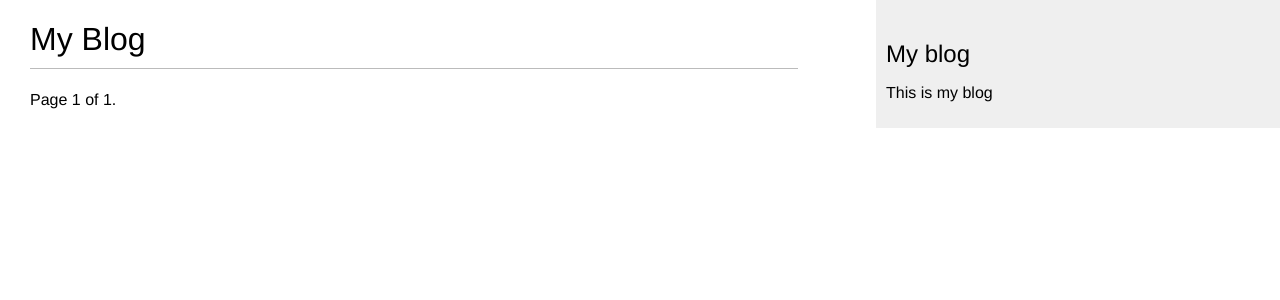
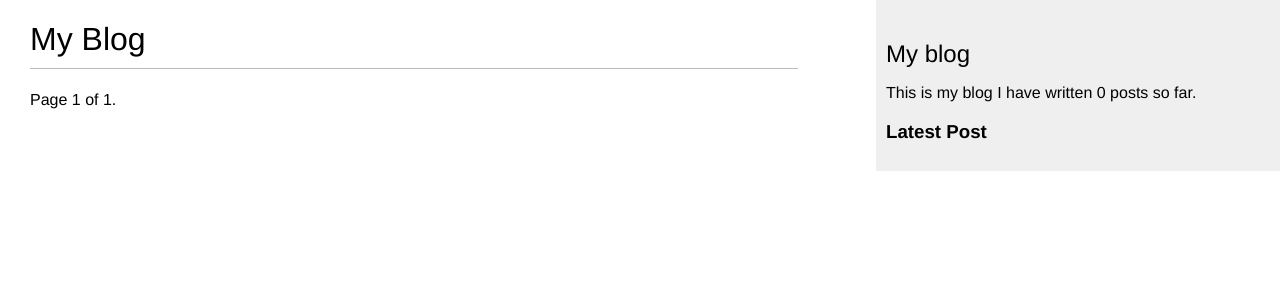
Before and after one commit to stateman24/Blog, a Django app: page / in a window 1280 px wide. Shown: the top 300 px of the page. Run offline with Django 5.2, Linux system fonts and the light colour scheme; data that the repository does not hold is empty.

Commit message:
Created a tag system for post and created a custom tag

```diff
--- a/blog/models.py
+++ b/blog/models.py
@@ -2,6 +2,7 @@ from django.db import models
 from django.utils import timezone
 from django.contrib.auth.models import User
 from django.urls import reverse
+from taggit.managers import TaggableManager
 # Custom QuerySet Manager
 
 
@@ -27,6 +28,7 @@ class Post(models.Model):
 
     objects = models.Manager()  # Default manager
     published = PublishedManager()  # Custom manager
+    tags = TaggableManager()    # tag manager
 
     class Meta:
         ordering = ['-publish']
--- a/blog/templates/blog/base.html
+++ b/blog/templates/blog/base.html
@@ -1,3 +1,4 @@
+{% load blog_tags %}
 {% load static %}
 <!DOCTYPE html>
 <html lang="en">
@@ -17,7 +18,12 @@
     </div>
     <div id='sidebar'>
         <h2>My blog</h2>
-        <p>This is my blog</p>
+        <p>
+            This is my blog
+            I have written {% total_posts %} posts so far.
+        </p>
+        <h3>Latest Post</h3>
+        {% latest_post 3 %}
     </div>
 </body>
 </html>
--- /dev/null
+++ b/blog/templates/blog/post/includes/comment_form.html
@@ -0,0 +1,6 @@
+<h2>Add a new Comment</h2>
+<form action="{% url "blog:post_comment" post.id %}" method="post">
+    {{ form.as_p }}
+    {% csrf_token %}
+    <p><input type="submit" value="Add Comment"/></p>
+</form>
--- /dev/null
+++ b/blog/templates/blog/post/latest_post.html
@@ -0,0 +1,7 @@
+<ul>
+    {% for latest_post in latest_posts %}
+    	<li>
+            <a href="{{ latest_post.get_absolute_url }}">{{ latest_post.title }}</a>
+        </li>
+    {% endfor %}
+</ul>
--- a/blog/templates/blog/post/list.html
+++ b/blog/templates/blog/post/list.html
@@ -4,6 +4,9 @@
 
 {% block content %}
     <h1>My Blog</h1>
+    {% if tags %}
+    	<h2>Post tagged with {{ tags.name }}</h2>
+    {% endif %}
     {% for post in posts  %}
     <h2>
         <a href="{{post.get_absolute_url}}">
@@ -11,7 +14,13 @@
         </a>
     </h2>
     <p class='date'>Published on {{post.publish}} by {{post.author}} </p>
-    {{post.body|truncatewords:30|linebreaks}}
+    <p class="tags">Tag:
+        {% for tag in post.tags.all %}
+        	<a href="{% url 'blog:post_list_by_tag' tag.slug %}">{{ tag.name }}</a>
+            {% if not forloop.last %}, {% endif %}
+        {% endfor %}
+    </p>
+    {{ post.body|truncatewords:30|linebreaks }}
     {% endfor %}
 
     {% include "blog/pagination.html" with page=posts  %}
--- /dev/null
+++ b/blog/templatetags/blog_tags.py
@@ -0,0 +1,15 @@
+from django import template
+from ..models import Post
+
+register = template.Library()
+
+
+@register.simple_tag
+def total_posts():
+    return Post.published.count()
+
+
+@register.inclusion_tag("blog/post/latest_post.html")
+def latest_post(count=5):
+    latest_posts = Post.published.order_by('-publish')[:count]
+    return {'latest_posts': latest_posts}
--- a/blog/urls.py
+++ b/blog/urls.py
@@ -1,5 +1,5 @@
 from django.urls import path
-from .views import post_list, post_detail, share_post
+from .views import post_list, post_detail, share_post, post_comment
 
 # namespace for the app 'blog'
 app_name = 'blog'
@@ -8,5 +8,7 @@ app_name = 'blog'
 urlpatterns = [
     path('', post_list, name='post_list'),
     path('<slug:post>/', post_detail, name='post_detail'),
-    path('<int:post_id>/share/', share_post, name='share_post')
+    path('<int:post_id>/share/', share_post, name='share_post'),
+    path('<int:post_id>/comment/', post_comment, name='post_comment'),
+    path('tag/<slug:tag_slug>/', post_list, name='post_list_by_tag')
 ]
--- a/blog/views.py
+++ b/blog/views.py
@@ -1,14 +1,20 @@
+from django.db.models import Count
 from django.shortcuts import render, get_object_or_404
 from .models import Post
 from django.core.paginator import Paginator, EmptyPage, PageNotAnInteger
 from .forms import EmailForm, CommentForm
 from django.core.mail import send_mail
 from django.views.decorators.http import require_POST
+from taggit.models import Tag
 
 
 # To list all publised posts
-def post_list(request):
+def post_list(request, tag_slug=None):
     posts_list = Post.published.all()
+    tags = None
+    if tag_slug:
+        tags = get_object_or_404(Tag, slug=tag_slug)
+        posts_list = posts_list.filter(tags__in=[tags])
     # paginate list of 3
     paginator = Paginator(posts_list, 3)
     page_number = request.GET.get('page', 1)
@@ -22,7 +28,7 @@ def post_list(request):
         # if page number is out of the last page result
         posts = paginator.page(paginator.num_pages)
 
-    context = {'posts': posts}
+    context = {'posts': posts, "tags":tags}
     return render(request, 'blog/post/list.html', context)
 
 
@@ -31,7 +37,13 @@ def post_detail(request, post):
     post = get_object_or_404(Post,
                              status=Post.Status.PUBLISHED,
                              slug=post)
-    context = {'post': post}
+    comments = post.comments.filter(active=True)
+    form = CommentForm()
+
+    post_tag_id = post.tags.values_list('id', flat=True)
+    similar_posts = Post.objects.filter(tags__in=post_tag_id).exclude(id=post.id)
+    similar_posts = similar_posts.annotate(same_tag=Count("tags")).order_by("same_tag",'-publish')[:4]
+    context = {'post': post, 'comments': comments, 'form': form, "similar_posts": similar_posts}
     return render(request, 'blog/post/detail.html', context)
 
 
--- a/mysite/settings.py
+++ b/mysite/settings.py
@@ -37,6 +37,9 @@ INSTALLED_APPS = [
     'django.contrib.sessions',
     'django.contrib.messages',
     'django.contrib.staticfiles',
+
+    # third_party app
+    "taggit",
 
     # local app
     'blog',
```
Also changed, not shown: blog/templates/blog/post/comment.html (+7 -2 lines), blog/templates/blog/post/detail.html (+24 -0 lines), blog/templatetags/__init__.py (added).
